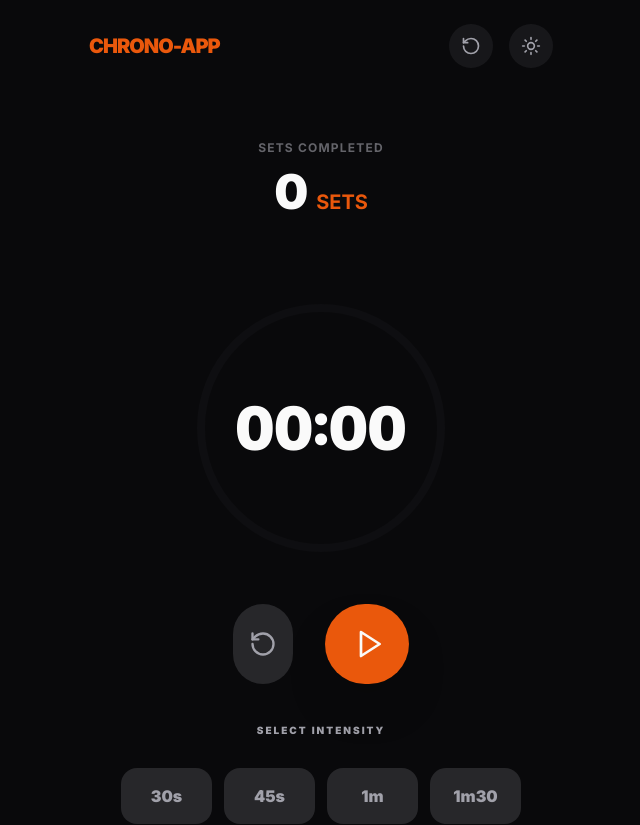
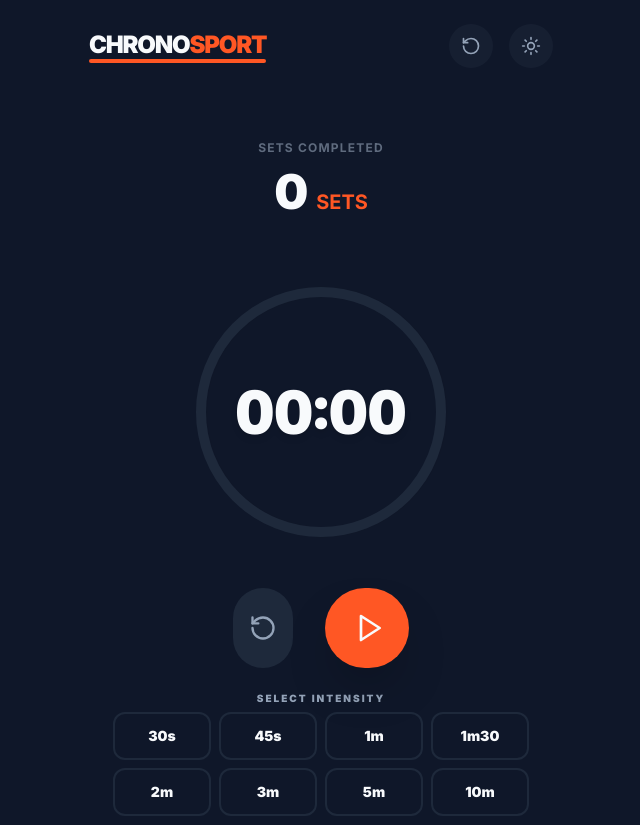
Before and after one commit to kwwwaanou/chrono-app, a Next.js app: page / in a window 1280 px wide. Shown: the top 825 px of the page, without its empty margins (319-959 px from the left). Built offline with nearby package versions, Linux system fonts and the light colour scheme.

Commit message:
chore: v1.1.1-stable UI/Logic polish

```diff
--- a/package.json
+++ b/package.json
@@ -1,6 +1,6 @@
 {
   "name": "chronosport",
-  "version": "0.1.0",
+  "version": "1.1.1-stable",
   "private": true,
   "scripts": {
     "dev": "next dev",
--- a/src/app/globals.css
+++ b/src/app/globals.css
@@ -4,23 +4,33 @@
 
 @layer base {
   :root {
-    --background: 240 10% 4%;
-    --foreground: 0 0% 98%;
-    --card: 240 10% 4%;
-    --card-foreground: 0 0% 98%;
-    --primary: 20.5 90.2% 48.2%;
-    --primary-foreground: 60 9.1% 97.8%;
-    --muted: 240 3.7% 15.9%;
-    --muted-foreground: 240 5% 64.9%;
-    --accent: 240 3.7% 15.9%;
-    --accent-foreground: 0 0% 98%;
-    --border: 240 3.7% 15.9%;
+    --background: 0 0% 100%;
+    --foreground: 0 0% 4%;
+    --card: 0 0% 100%;
+    --card-foreground: 0 0% 4%;
+    --primary: 14 100% 57%;
+    --primary-foreground: 0 0% 100%;
+    --muted: 0 0% 96%;
+    --muted-foreground: 0 0% 40%;
+    --accent: 14 100% 96%;
+    --accent-foreground: 14 100% 57%;
+    --border: 0 0% 90%;
+    --set-indicator: 14 100% 57%;
   }
 
-  /* Force dark mode variables even if .dark class is missing, since the user wants Modern Dark */
-  body {
-    background-color: hsl(240 10% 4%);
-    color: hsl(0 0% 98%);
+  .dark {
+    --background: 222 47% 11%;
+    --foreground: 210 40% 98%;
+    --card: 222 47% 11%;
+    --card-foreground: 210 40% 98%;
+    --primary: 14 100% 57%;
+    --primary-foreground: 210 40% 98%;
+    --muted: 217.2 32.6% 17.5%;
+    --muted-foreground: 215 20.2% 65.1%;
+    --accent: 217.2 32.6% 17.5%;
+    --accent-foreground: 210 40% 98%;
+    --border: 217.2 32.6% 17.5%;
+    --set-indicator: 14 100% 57%;
   }
 }
 
--- a/src/app/page.tsx
+++ b/src/app/page.tsx
@@ -34,7 +34,7 @@
       </div>
 
       <footer className="p-6 text-center text-muted-foreground/30 text-[10px] font-bold uppercase tracking-widest">
-        Chrono-App • v1.2.0-fix-test
+        Chrono-App • v1.1.1
       </footer>
     </main>
   );
--- a/src/components/Header.tsx
+++ b/src/components/Header.tsx
@@ -40,9 +40,12 @@
 
   return (
     <header className="flex items-center justify-between p-6">
-      <h1 className="text-xl font-black uppercase tracking-tighter text-primary">
-        Chrono-App
-      </h1>
+      <div className="flex flex-col">
+        <h1 className="text-2xl font-black uppercase tracking-tighter text-foreground">
+          CHRONO<span className="text-primary">SPORT</span>
+        </h1>
+        <div className="h-1 w-full bg-primary rounded-full mt-[-2px]" />
+      </div>
       <div className="flex gap-4">
         <button
           onClick={handleReset}
--- a/src/components/PresetGrid.tsx
+++ b/src/components/PresetGrid.tsx
@@ -24,15 +24,15 @@
   };
 
   return (
-    <div className="grid grid-cols-4 gap-3 p-6 w-full max-w-md mx-auto">
+    <div className="grid grid-cols-4 gap-2 px-4 pb-6 w-full max-w-md mx-auto">
       {PRESETS.map((preset) => (
         <button
           key={preset.value}
           onClick={() => handlePresetClick(preset.value)}
-          className={`py-4 rounded-2xl font-black transition-all active:scale-95 ${
+          className={`py-3 rounded-xl text-sm font-black transition-all active:scale-95 border-2 ${
             initialTime === preset.value
-              ? "bg-primary text-primary-foreground shadow-lg scale-105"
-              : "bg-muted text-muted-foreground hover:bg-accent"
+              ? "bg-primary text-primary-foreground border-primary shadow-[0_0_15px_rgba(255,87,34,0.3)] scale-105"
+              : "bg-background text-foreground border-border hover:border-primary/50 hover:bg-muted"
           }`}
         >
           {preset.label}
--- a/src/components/SetCounter.tsx
+++ b/src/components/SetCounter.tsx
@@ -22,7 +22,7 @@
         {Array.from({ length: Math.min(completedSets, 20) }).map((_, i) => (
           <div
             key={i}
-            className="w-2 h-2 rounded-full bg-primary"
+            className="w-2.5 h-2.5 rounded-full bg-primary shadow-[0_0_8px_rgba(255,87,34,0.4)]"
           />
         ))}
         {completedSets > 20 && (
--- a/src/components/TimerDisplay.tsx
+++ b/src/components/TimerDisplay.tsx
@@ -14,60 +14,81 @@
   const offset = circumference - (progress / 100) * circumference;
 
   return (
-    <div className="flex flex-col items-center justify-center p-8 mx-4 relative">
+    <div className="flex flex-col items-center justify-center p-4 mx-2 relative scale-90 sm:scale-100">
       <div className="relative flex items-center justify-center">
-        <svg className="w-64 h-64 -rotate-90">
+        <svg className="w-56 h-56 sm:w-64 sm:h-64 -rotate-90 drop-shadow-sm">
           <circle
-            cx="128"
-            cy="128"
-            r={radius}
+            cx="112"
+            cy="112"
+            r="100"
             stroke="currentColor"
-            strokeWidth="8"
+            strokeWidth="10"
             fill="transparent"
-            className="text-muted/20"
+            className="text-muted sm:hidden"
           />
           <circle
             cx="128"
             cy="128"
             r={radius}
             stroke="currentColor"
-            strokeWidth="8"
+            strokeWidth="10"
+            fill="transparent"
+            className="text-muted hidden sm:block"
+          />
+          <circle
+            cx="112"
+            cy="112"
+            r="100"
+            stroke="currentColor"
+            strokeWidth="10"
+            fill="transparent"
+            strokeDasharray={2 * Math.PI * 100}
+            strokeDashoffset={2 * Math.PI * 100 - (progress / 100) * 2 * Math.PI * 100}
+            strokeLinecap="round"
+            className="text-primary transition-all duration-1000 ease-linear sm:hidden"
+          />
+          <circle
+            cx="128"
+            cy="128"
+            r={radius}
+            stroke="currentColor"
+            strokeWidth="10"
             fill="transparent"
             strokeDasharray={circumference}
             strokeDashoffset={offset}
             strokeLinecap="round"
-            className="text-primary transition-all duration-1000 ease-linear"
+            className="text-primary transition-all duration-1000 ease-linear hidden sm:block"
           />
         </svg>
 
-        <div className={`absolute text-6xl font-black tabular-nums transition-all ${
-          timeLeft <= 5 && isActive ? "text-red-500 scale-110" : "text-foreground"
+        <div className={`absolute text-5xl sm:text-6xl font-black tabular-nums transition-all drop-shadow-md ${
+          timeLeft <= 5 && isActive ? "text-red-600 scale-110" : "text-foreground"
         }`}>
           {formatTime(timeLeft)}
         </div>
       </div>
 
-      <div className="flex gap-8 mt-12">
+      <div className="flex gap-6 sm:gap-8 mt-8 sm:mt-12">
         <button
           onClick={resetTimer}
-          className="p-4 rounded-full bg-muted text-muted-foreground hover:bg-accent transition-all active:scale-90"
+          className="p-3 sm:p-4 rounded-full bg-muted text-muted-foreground hover:bg-accent transition-all active:scale-90"
         >
-          <RotateCcw size={28} />
+          <RotateCcw size={24} className="sm:w-7 sm:h-7" />
         </button>
 
         {isActive ? (
           <button
             onClick={pauseTimer}
-            className="p-6 rounded-full bg-foreground text-background hover:opacity-90 transition-all active:scale-95 shadow-2xl"
+            className="p-5 sm:p-6 rounded-full bg-foreground text-background hover:opacity-90 transition-all active:scale-95 shadow-2xl"
           >
-            <Pause size={32} />
+            <Pause size={28} className="sm:w-8 sm:h-8" />
           </button>
         ) : (
           <button
             onClick={startTimer}
-            className="p-6 rounded-full bg-primary text-primary-foreground hover:opacity-90 transition-all active:scale-95 shadow-2xl"
+            className="p-5 sm:p-6 rounded-full bg-primary text-primary-foreground hover:opacity-90 transition-all active:scale-95 shadow-2xl"
           >
-            <Play size={32} className="ml-1" />
+            <Play size={28} className="ml-1 sm:w-8 sm:h-8" />
           </button>
         )}
       </div>
--- a/tailwind.config.js
+++ b/tailwind.config.js
@@ -25,6 +25,7 @@
           foreground: "hsl(var(--accent-foreground))",
         },
         border: "hsl(var(--border))",
+        "set-indicator": "hsl(var(--set-indicator))",
       },
     },
   },
```
Also changed, not shown: 1 other file (tests, documents, lock files or other folders).
